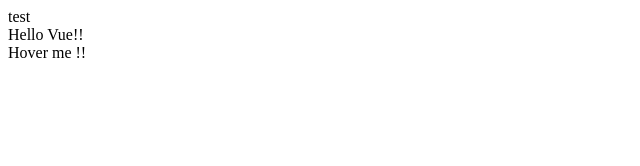
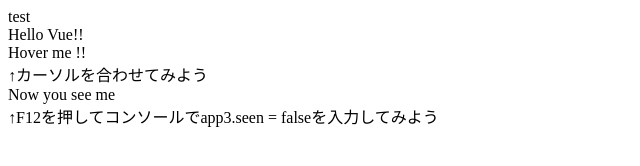
Before and after one commit to hirotoyoshidome/learn-vue, a plain HTML site: page index.html in a window 1280 px wide. Shown: the whole page, without its empty margins (0-640 px from the left). Drawn offline with nearby package versions, Linux system fonts and the light colour scheme.

Commit message:
分岐処理を追加

```diff
--- a/index.html
+++ b/index.html
@@ -12,8 +12,13 @@
     </div>
     <div id="app-2">
       <span v-bind:title="message">
-        Hover me !!
+        Hover me !!<br/>
+        ↑カーソルを合わせてみよう
       </span>
+    </div>
+    <div id="app-3">
+      <span v-if="seen">Now you see me</span><br/>
+      ↑F12を押してコンソールでapp3.seen = falseを入力してみよう
     </div>
     <script>
       <!-- idで引っ掛けて、動的に文字を置き換える -->
@@ -24,12 +29,20 @@
         }
       })
       console.log("コンソールに出力されることを確認")
+      // カーソルを合わせたときの挙動(v-bind)
       var app2 = new Vue({
         el: '#app-2',
         data: {
           message: 'Loadging now' + new Date().toLocaleString()
         }
       })
+      // フラグによって分岐をする(v-if)
+      var app3 = new Vue({
+        el: '#app-3',
+        data: {
+          seen: true
+        }
+      })
     </script>
   </body>
 </html>
```
